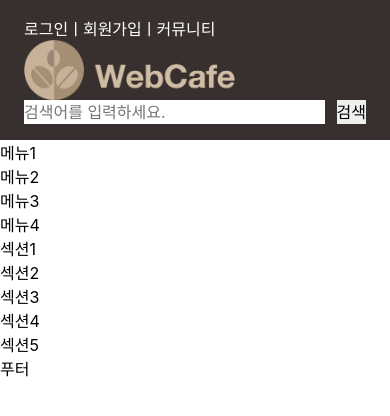
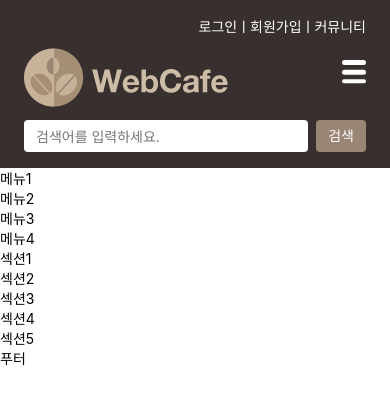
Before and after one commit to chowonhee123/KTDS-RWD, a plain HTML site: page index.html in a window 390 px wide. Drawn offline with Linux system fonts and the light colour scheme; a web font is replaced by a local one.

Commit message:
메인 메뉴 제어 버튼

```diff
--- a/index.html
+++ b/index.html
@@ -4,9 +4,21 @@
     <meta charset="UTF-8">
     <meta name="viewport" content="width=device-width, initial-scale=1.0">
     <title>반응형 웹 - 웹카페</title>
+
+
+    <link rel="stylesheet"
+    href="https://use.fontawesome.com/releases/v5.15.4/css/all.css"
+    integrity="sha384-DyZ88mC6Up2uqS4h/KRgHuoeGwBcD4Ng9SiP4dIRy0EXTlnuz47vAwmeGwVChigm"
+    crossorigin="anonymous" />
+
+
+
+
     <link rel="preload" as="style" crossorigin
     href="https://cdn.jsdelivr.net/gh/orioncactus/pretendard@v1.3.6/dist/web/static/pretendard-dynamic-subset.css" />
     <link rel="stylesheet" href="./style/index.css">
+   <script src="js/navigation.js" defer></script>
+
 </head>
 <body>
     <div class="container">
@@ -50,6 +62,7 @@
                 <span class="button--burgerBarBottom"></span>
               </button>
             </div>
+
           </header>
 
         <nav class="appNavigation">
--- a/style/index.css
+++ b/style/index.css
@@ -1,47 +1,16 @@
-@import url("normalize.css");
-@import url("base.css");
-@import url("theme.css");
-/* @import url("style.css"); */
+@import url('normalize.css');
+@import url('base.css');
+@import url('theme.css');
+/* @import url('style.css'); */
 
-*{
+* {
   margin: 0;
   padding: 0;
   border: 0;
 }
 
-/* 컨테이너 */
-.container{
-    min-width: 16.25rem;
-}
-
-/* 헤더 */
-.appHeader{
-
-    background-color: var(--primary-color);
-    color: var(--white);
-   display: flex;
-   flex-flow: row wrap;
-   padding: var(--spacing-base)var(--spacing-lg);
-}
-
-/* 로고 */
-.logo__link{
-display: block;
-width: 13.2rem;
-height: 3.75rem;
-background-image: url(../images/webcafe-logo@2x.png);
-background-size: cover;
-}
-
-/* 멤버서비스 */
-.memberOnly{
-    display: flex;
-    flex-direction: row;
-    width: 100%;
-    order: -1;
-}
-/* 숨김 컨텐츠 */
-.sr-only{
+/* 숨김 콘텐츠 */
+.sr-only {
   position: absolute;
   width: 1px;
   height: 1px;
@@ -52,32 +21,225 @@ clip: rect(0, 0, 0, 0);
   white-space: nowrap;
   border-width: 0;
 }
-/* 검색 폼 */
-.searchForm{
+
+/* 켄터이너 */
+.container {
+  min-width: 16.25rem;
+}
+
+/* 웹카페 반응형 스타일 */
+/* 공통 스타일 */
+body {
+  font-size: var(--text-sm);
+}
+
+/* 공통 아이콘 */
+.far {
+  margin-right: var(--spacing-xs);
+}
+
+/* 공통 헤더 */
+.appHeader {
+  position: relative;
+  padding: var(--spacing-base) var(--spacing-lg) 16px;
+}
+
+/* 공통 로고 */
+.logo {
+  width: 12.75rem; /* 204px */
+  height: 3.75rem; /* 60px */
+}
+
+.logo__link {
+  display: block;
   width: 100%;
+  height: 100%;
+  background: url(./../images/webcafe-logo.png) no-repeat 0 0 / 100%;
+}
+
+/* 공통 멤버서비스 */
+.memberOnly {
+  padding-left: 0;
+  list-style: none;
+  display: flex;
+  flex-flow: row nowrap;
+  justify-content: flex-end;
+}
+
+/* 공통 검색 폼 */
+
+input[type='search'] {
+  -webkit-appearance: none;
+  appearance: none;
+}
+
+fieldset {
+  border: 0;
+  margin: 0;
+  padding: 0;
+}
+
+.button--none {
+  border: 0;
+  padding: 0;
+  background: transparent;
+}
+
+.button {
+  cursor: pointer;
+  border: 0;
+  border-radius: 0.25rem;
+  height: 2rem;
+  padding: 0.125rem 0.75rem;
+  background: transparent;
+}
+
+.button--fillSecondary {
+  color: var(--white);
+  background: var(--secondary-color);
+}
+
+.button--outlineSecondary {
+  color: var(--secondary-color);
+  border: 1px solid currentColor;
+}
+
+.formInput__input {
+  border: 1px solid var(--border-color);
+  border-radius: 0.25rem;
+  height: 2rem;
+  padding: 0.125rem 0.75rem;
+  width: 100%;
+}
+
+.searchForm__group {
+  display: flex;
+  flex-flow: row nowrap;
+  gap: var(--spacing-xs);
+}
+
+/* 모바일 디바이스 */
+@media (min-width: 320px) and (max-width: 767px) {
+  /* 모바일 헤더 */
+  .appHeader {
+    background: var(--primary-color);
+    display: flex;
+    flex-flow: column nowrap;
+    gap: var(--spacing-sm);
+  }
+
+  /* 모바일 멤버서비스 */
+  .memberOnly {
+    color: var(--white);
+    order: -1;
+  }
+  /* 모바일 검색폼 */
+  .searchForm__group .formInput {
+    flex-grow: 1;
+  }
+
+    /* 모바일 메인 메뉴 제어 버튼 */
+    .buttonWrapper {
+        position: absolute;
+        right: var(--spacing-md);
+        top: 3.5rem;
+        overflow: hidden;
+        padding: 0.25rem;
+
 
       }
 
-.searchForm__group{
-    display: flex;
-    gap: var(--spacing-sm);
+      .button--burger {
+        position: relative;
+        display: block;
+        width: 1.475rem;
+        height: 1.475rem;
       }
 
-.formInput{
-    background-color: blueviolet;
-    flex-grow: 1;
-
-/*
-    &__input{
-        width: 100%;
-    } */
+      .button--burger:focus {
+        outline-offset: 2px;
       }
 
-.formInput__input{
+      .button--burgerBarTop,
+      .button--burgerBarMiddle,
+      .button--burgerBarBottom {
+        position: absolute;
+        left: 0;
         width: 100%;
-        height: 24px;
+        height: 20%;
+        background: var(--white);
+        border-radius: 1.5rem;
+        transition: all 300ms;
       }
 
-.searchForm.button{
-    white-space: nowrap;
+      .button--burgerBarTop {
+        top: 0;
       }
+
+      .button--burgerBarMiddle {
+        top: 50%;
+        transform: translateY(-50%);
+      }
+
+      .button--burgerBarBottom {
+        top: 100%;
+        transform: translateY(-100%);
+      }
+
+      .button--burger.is--active .button--burgerBarTop {
+        top: 50%;
+        transform: translateY(-50%) rotate(45deg);
+      }
+
+      .button--burger.is--active .button--burgerBarMiddle {
+        transform: translate(-120%, -50%);
+      }
+
+      .button--burger.is--active .button--burgerBarBottom {
+        top: 50%;
+        transform: translateY(-50%) rotate(-45deg);
+      }
+
+
+
+
+
+
+}
+
+/* 데스크탑 디바이스 */
+@media (min-width: 768px) {
+  /* 데스크탑 헤더 */
+  .appHeader {
+    display: grid;
+    grid-template-columns: 204px 1fr;
+    gap: var(--spacing-base);
+    max-width: var(--container-width);
+    margin-left: auto;
+    margin-right: auto;
+  }
+  /* 데스크탑 로고 */
+  .logo {
+    grid-area: 1 / 1 / 3 / 2;
+    align-self: center;
+  }
+
+  /* 데스크탑 검색 폼 */
+  .searchForm__group {
+    justify-content: flex-end;
+  }
+  .searchForm__group .formInput {
+    width: 25rem;
+  }
+
+  .formInput__input {
+    /* border: 1px solid #aaa;
+    border-radius: 4px; */
+    background-color: rgb(248, 248, 248);
+  }
+
+  /* 데스크탑 메인 메뉴 제어 버튼 */
+  .buttonWrapper {
+    display: none;
+  }
+}
```
Lines whose indentation alone changed are shown as unchanged.
